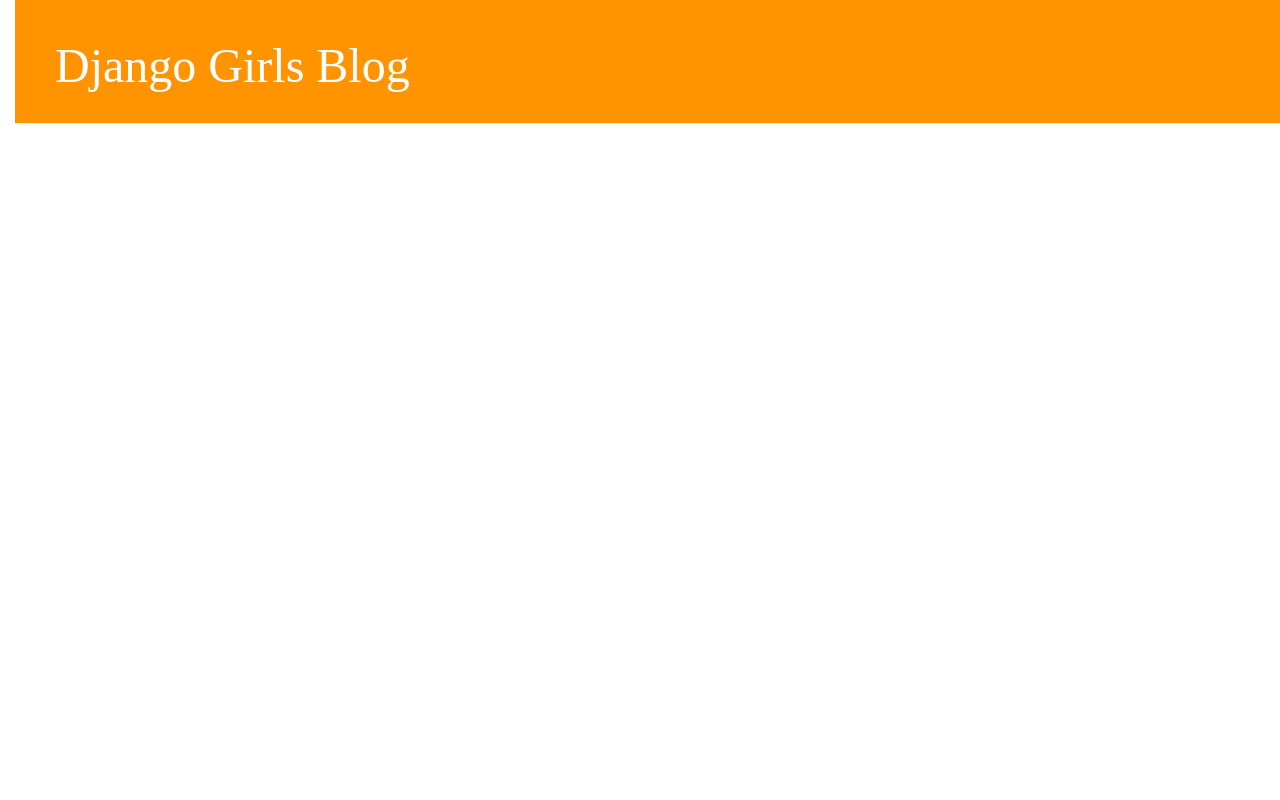
After one commit to angelwink/my-first-blog, a Django app: template blog/templates/blog/base.html in a window 1280 px wide. The commit adds this page. Run offline with Django 3.2, Linux system fonts and the light colour scheme; the template is opened without the code that fills it, so the values that code supplies are empty; some libraries are stand-ins or nearby versions.

Commit message:
Added view and template for detailed blog post as well as CSS for the site.

```diff
--- /dev/null
+++ b/blog/static/css/blog.css
@@ -0,0 +1,53 @@
+h1 a {
+    color: #FCA205;
+    font-family: 'Montserrat';
+}
+body {
+    padding-left: 15px;
+}
+.page-header {
+    background-color: #ff9400;
+    margin-top: 0;
+    padding: 20px 20px 20px 40px;
+}
+
+.page-header h1, .page-header h1 a, .page-header h1 a:visited, .page-header h1 a:active {
+    color: #ffffff;
+    font-size: 36pt;
+    text-decoration: none;
+}
+
+.content {
+    margin-left: 40px;
+}
+
+h1, h2, h3, h4 {
+    font-family: 'Montserrat', cursive;
+}
+
+.date {
+    color: #828282;
+}
+
+.save {
+    float: right;
+}
+
+.post-form textarea, .post-form input {
+    width: 100%;
+}
+
+.top-menu, .top-menu:hover, .top-menu:visited {
+    color: #ffffff;
+    float: right;
+    font-size: 26pt;
+    margin-right: 20px;
+}
+
+.post {
+    margin-bottom: 70px;
+}
+
+.post h1 a, .post h1 a:visited {
+    color: #000000;
+}
--- /dev/null
+++ b/blog/templates/blog/base.html
@@ -0,0 +1,24 @@
+{% load staticfiles %}
+
+<html>
+    <head>
+        <title>Django Girls blog</title>
+        <link href="//fonts.googleapis.com/css?family=Lobster&subset=latin,latin-ext" rel="stylesheet" type="text/css">
+        <link rel="stylesheet" href="//maxcdn.bootstrapcdn.com/bootstrap/3.2.0/css/bootstrap.min.css">
+        <link rel="stylesheet" href="//maxcdn.bootstrapcdn.com/bootstrap/3.2.0/css/bootstrap-theme.min.css">
+        <link rel="stylesheet" href="{% static 'css/blog.css' %}">
+    </head>
+    <body>
+    <div class="page-header">
+        <h1><a href="/">Django Girls Blog</a></h1>
+    </div>
+    <div class="content container">
+        <div class="row">
+            <div class="col-md-8">
+            {% block content %}
+            {% endblock %}
+            </div>
+        </div>
+    </div>
+</body>
+</html>
--- a/blog/urls.py
+++ b/blog/urls.py
@@ -3,4 +3,5 @@ from . import views
 
 urlpatterns = [
     url(r'^$', views.post_list, name='post_list'),
+    url(r'^post/(?P<pk>\d+)/$', views.post_detail, name='post_detail'),
 ]
--- a/blog/views.py
+++ b/blog/views.py
@@ -1,7 +1,12 @@
 from django.shortcuts import render
 from django.utils import timezone
 from .models import Post
+from django.shortcuts import render, get_object_or_404
 
 def post_list(request):
     posts = Post.objects.filter(published_date__lte=timezone.now()).order_by('published_date')
     return render(request, 'blog/post_list.html', {'posts': posts})
+
+def post_detail(request, pk):
+    post = get_object_or_404(Post, pk=pk)
+    return render(request, 'blog/post_detail.html', {'post': post})
```
Also changed, not shown: blog/templates/blog/post_detail.html (added, +13 -0 lines), blog/templates/blog/post_list.html (+35 -7 lines).
